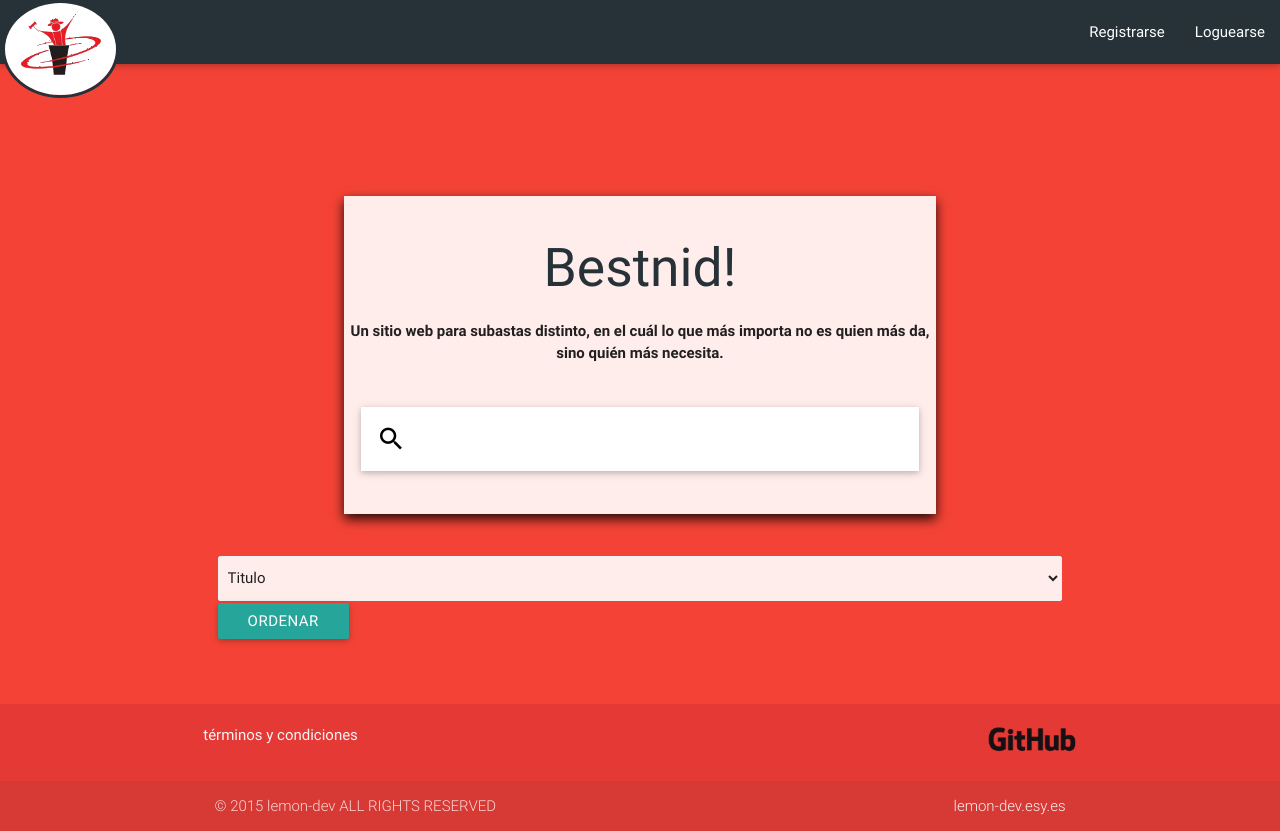
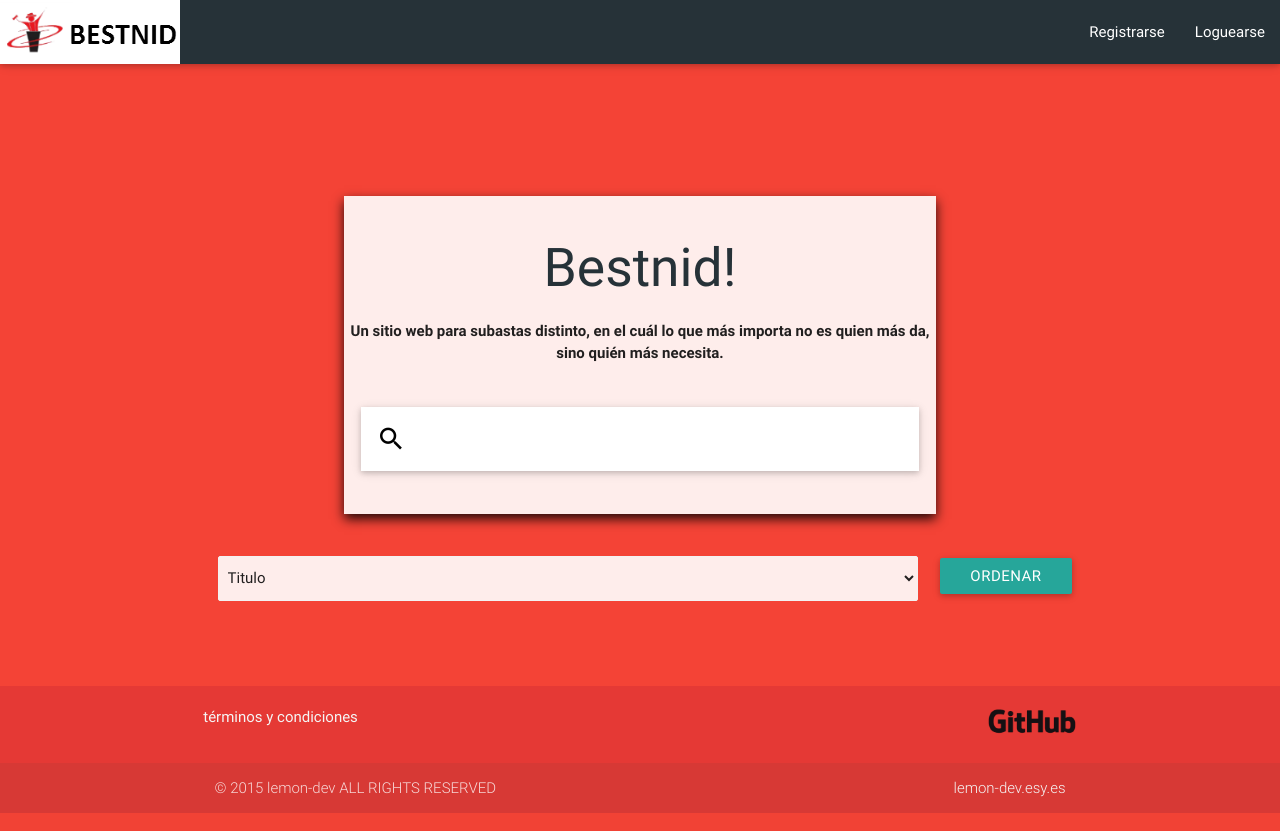
Before and after one commit to lemon-dev/bestnid, a PHP site: page /function/ordenar.php?criterio=1 in a window 1280 px wide. Run offline with PHP 8.4, Linux system fonts and the light colour scheme; data that the repository does not hold is empty; some libraries are stand-ins or nearby versions.

Commit message:
aspectos visuales y terms. y cond.
cambio de logo estilo minimalista, barra de ordenar acomodada para
dispositivos moviles, portada cambiada de color, titulo bestnid y
pequeño parrafo. terminos y condiciones en formato modal

```diff
--- a/proyecto/css/style.css
+++ b/proyecto/css/style.css
@@ -9,13 +9,6 @@ body {
 
 * {
 	font-family:'Roboto';
-}
-
-nav .nav-wrapper a img {
-	border-style: solid;
-	border-width: 3px;
-	border-color: #263238;
-	margin-left: 2px;
 }
 
 nav .nav-wrapper {
--- a/proyecto/function/ordenar.php
+++ b/proyecto/function/ordenar.php
@@ -37,6 +37,8 @@
 
 
 		<form method="get" action="ordenar.php">
+			<div class="row">
+				<div class="col s8 m8 l10">
 					<select name="criterio" class="browser-default">
 						<option value="titulo">Titulo</option>
 						<option value="fecha_final">Fecha de Fin</option>
@@ -44,7 +46,11 @@
 						<option value="categoria">Categoria</option>
 
 					</select>
+				</div>
+				<div class="col s4 m4 l2">
 					<input type="submit" value="Ordenar" class="btn">
+				</div>
+			</div>
 		</form>
 
 		<div class="">
--- a/proyecto/include/footer.php
+++ b/proyecto/include/footer.php
@@ -4,7 +4,7 @@
 		<div class="container">
             <div class="row">
 				<div class="col-md-0">
-					<a class="grey-text text-lighten-4 left" href="../termsycond">términos y condiciones</a>
+					<a class="grey-text text-lighten-4 left modal-trigger" href="#modal1">términos y condiciones</a>
 					<a class="grey-text text-lighten-4 right" href="https://github.com/lemon-dev"><img class="responsive-img"src="../img/github.png" alt="Logo"> </a>
 				</div>
             </div>
@@ -17,6 +17,18 @@
           </div>
 		</div>
 	</footer>
+
+	<!-- modal de terminos y condiciones -->
+	<div id="modal1" class="modal">
+		<div class="modal-content">
+		  <h4>Términos y condiciones</h4>
+		  <p>Bestnid no poseerá ningún tipo de control de contenidos, no se hace responsable del contenido publicado en la página y tampoco es un objetivo mantener seguimiento de los subastadores ni ofertadores debido a la filosofía del negocio y sus dueños.</p>
+		</div>
+		<div class="modal-footer">
+		  <a href="#!" class="modal-action modal-close waves-effect waves-green btn-flat ">Cerrar</a>
+		</div>
+	</div>
+
 	<script type="text/javascript" src="https://code.jquery.com/jquery-2.1.1.min.js"></script>
   <script type="text/javascript" src="/js/materialize.min.js"></script>
   <script type="text/javascript" src="/js/main.js"></script>
--- a/proyecto/include/header.php
+++ b/proyecto/include/header.php
@@ -13,9 +13,14 @@
 	<link rel="stylesheet" href="/css/style.css">
 </head>
 <body>
+	<div class="navbar-fixed">
 		<nav class="blue-grey darken-4">
 			<div class="nav-wrapper">
-			<a href="../index.php" class="brand-logo"><img src="/img/logo.png" class="circle responsive-img" alt="Logo"></a>
+				<div>
+					<a href="../index.php" class="brand-logo">
+						<img src="/img/logo.png" alt="Logo">
+					</a>
+				</div>
 				<a href="#" data-activates="mobile-demo" class="button-collapse"><i class="mdi-navigation-menu"></i></a>
 				<ul class="right hide-on-med-and-down">
 
@@ -50,3 +55,4 @@
 				</ul>
 			</div>
 		</nav>
+	</div>
--- a/proyecto/index.php
+++ b/proyecto/index.php
@@ -37,6 +37,8 @@
 
 
 		<form method="get" action="function/ordenar.php">
+			<div class="row">
+				<div class="col s8 m8 l10">
 					<select name="criterio" class="browser-default">
 						<option value="titulo">Titulo</option>
 						<option value="fecha_final">Fecha de Fin</option>
@@ -44,7 +46,11 @@
 						<option value="categoria">Categoria</option>
 
 					</select>
+				</div>
+				<div class="col s4 m4 l2">
 					<input type="submit" value="Ordenar" class="btn">
+				</div>
+			</div>
 		</form>
 
 		<div class="">
--- a/proyecto/js/main.js
+++ b/proyecto/js/main.js
@@ -6,6 +6,9 @@ $(document).ready(function() {
 
 	// Select initialize
 	$('select').material_select();
+
+	// the "href" attribute of .modal-trigger must specify the modal ID that wants to be triggered
+    $('.modal-trigger').leanModal();
 
 	// Form submission
 
```
Also changed, not shown: proyecto/img/logo.png. Lines whose indentation alone changed are shown as unchanged.
